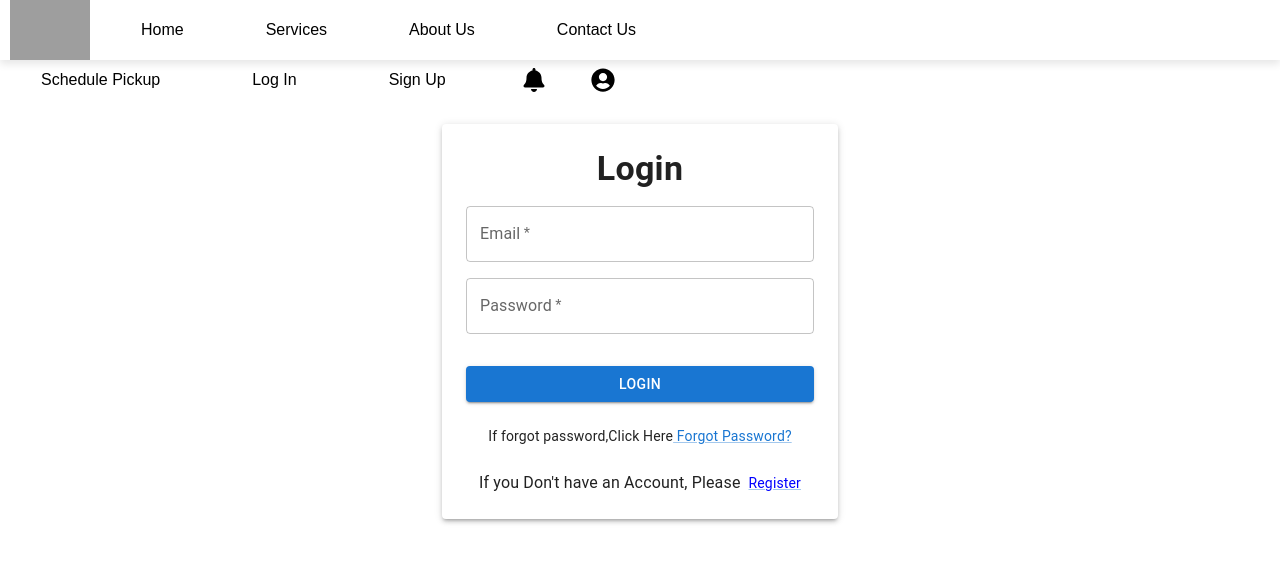
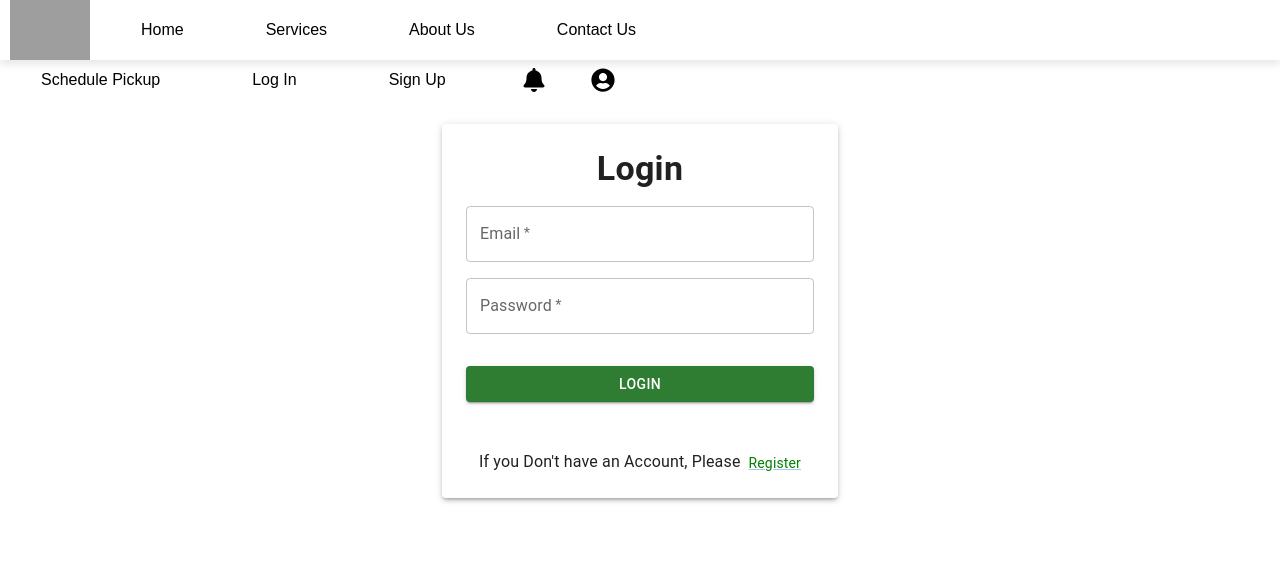
Before and after one commit to KavinMadusanka/Smart-Waste-Management-System-for-Urban-Area, a React (Create React App) app in the folder frontend/: page /login in a window 1280 px wide. Shown: the top 562 px of the page. Built offline with nearby package versions, Linux system fonts and the light colour scheme; grey boxes are pictures that could not be loaded.

Commit message:
Update AuthLogin.js

```diff
--- a/frontend/src/Pages/Auth/AuthLogin.js
+++ b/frontend/src/Pages/Auth/AuthLogin.js
@@ -14,7 +14,7 @@ const AuthLogin = () => {
     const location = useLocation();
 
     const handleLoginClick = () => {
-      navigate('/register'); // Redirect to the login page
+      navigate('/register-option'); // Redirect to the login page
     };
     const handleSubmit = async (e) => {
         e.preventDefault();
@@ -108,7 +108,7 @@ const AuthLogin = () => {
                                 <Button
                                     type="submit"
                                     variant="contained"
-                                    color="primary"
+                                    color="success"
                                     sx={{ marginTop: 2 }}
                                 >
                                     Login
@@ -117,12 +117,9 @@ const AuthLogin = () => {
                         </form>
                         <br/>
                         <Box sx={{display: 'flex',flexDirection: 'column',alignItems: 'center',justifyContent: 'center'}}>
-                        <Typography variant="body2">If forgot password,Click Here
-                            <Link href="/forgot-password"> Forgot Password?</Link>
-                        </Typography>
                         <br/>
                         <Typography>If you Don't have an Account, Please
-                            <Link component="button" variant="body2" onClick={handleLoginClick} sx={{ cursor: 'pointer', color: 'blue', marginLeft: 1 }}>
+                            <Link component="button" variant="body2" onClick={handleLoginClick} sx={{ cursor: 'pointer', color: 'green', marginLeft: 1 }}>
                             Register
                             </Link>
                         </Typography>
```
